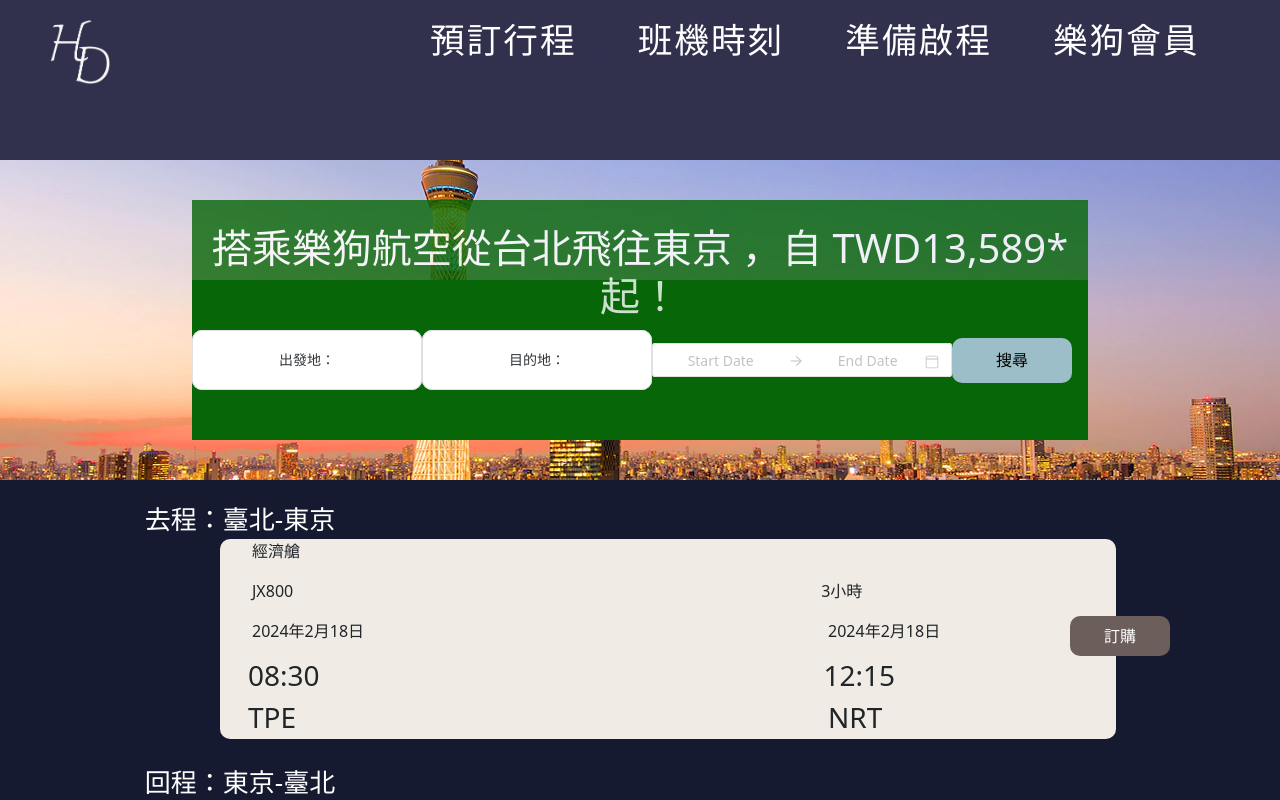
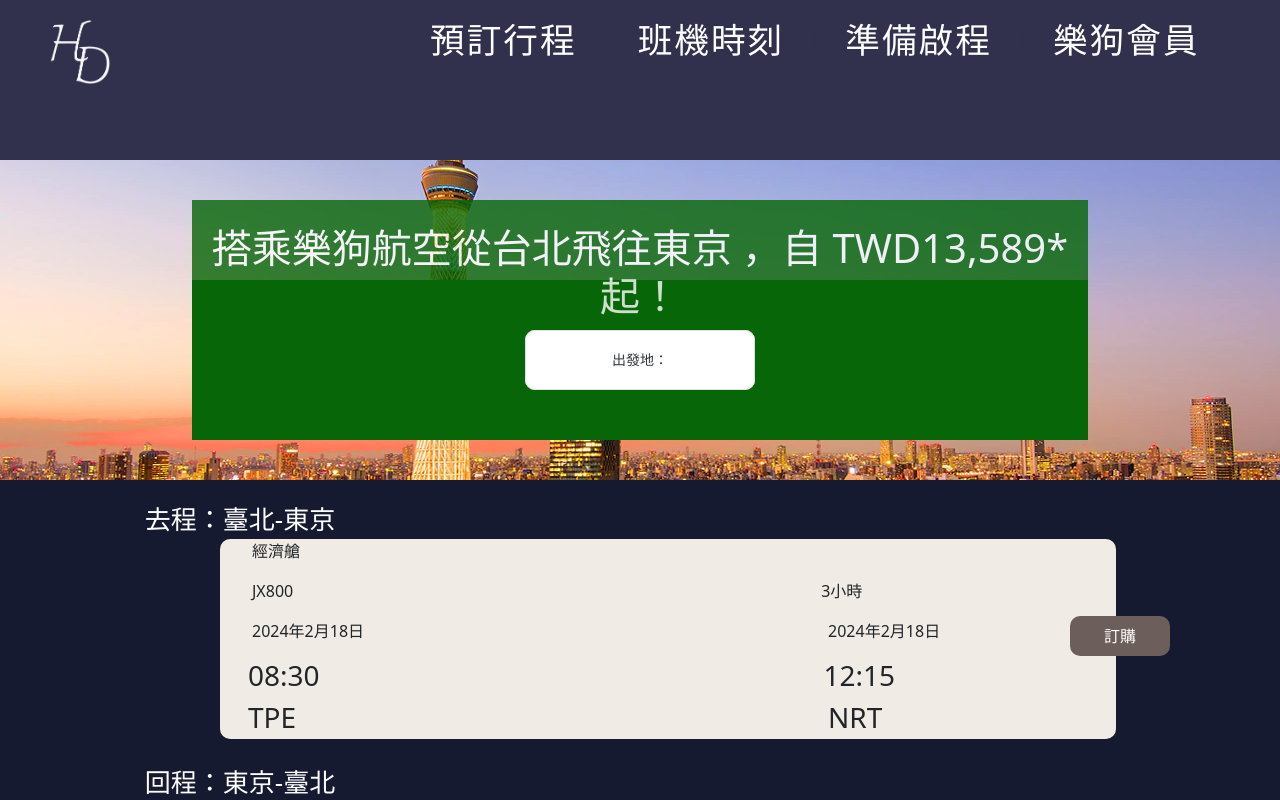
Before and after one commit to xiaxia0321/TWNO1AIR, a Vue app: page /LocationTokyo in a window 1280 px wide. Shown: the top 800 px of the page. Built offline with nearby package versions, Linux system fonts and the light colour scheme.

Commit message:
1/23 9:37

```diff
--- a/src/stores/counter.js
+++ b/src/stores/counter.js
@@ -99,7 +99,11 @@ export default defineStore("counter", {
         },
         goSFO() {
             this.$router.push('/LocationSFO')
+        },
+        setLocation(num){
+            this.planeSearchArr.departureLocation = num ;
         }
+
     }
 }
 )
--- a/src/views/LocationSingapore.vue
+++ b/src/views/LocationSingapore.vue
@@ -1,7 +1,8 @@
 <script>
 import { defineComponent, ref } from 'vue'
 import { NDropdown, NButton, NDatePicker } from 'naive-ui'
-
+import { mapState, mapActions } from 'pinia'
+import counter from '../stores/counter'
 export default defineComponent({
     data() {
         return {
--- a/src/views/LocationTokyo.vue
+++ b/src/views/LocationTokyo.vue
@@ -1,18 +1,19 @@
 <script>
 import { defineComponent, ref } from 'vue'
 import { NDropdown, NButton, NDatePicker } from 'naive-ui'
-
+import { mapState, mapActions } from 'pinia'
+import counter from '../stores/counter'
 export default defineComponent({
     data() {
         return {
             start: "",
-            end: "",
+            location:"",
             options: [
-                {
-                    label: "台北, 台灣, TPE, Taiwan Taoyuan International Airport",
-                    key: "台北, 台灣, TPE, Taiwan Taoyuan International Airport",
-                    disabled: false
-                },
+                // {
+                //     label: "台北, 台灣, TPE, Taiwan Taoyuan International Airport",
+                //     key: "台北, 台灣, TPE, Taiwan Taoyuan International Airport",
+                //     disabled: false
+                // },
                 {
                     label: "洛杉磯 (美國), LAX, Los Angeles International Airport",
                     key: "洛杉磯 (美國), LAX, Los Angeles International Airport",
@@ -54,16 +55,11 @@ export default defineComponent({
                     key: "澳門, 澳門, MFM, Macau International Airport"
                 },
             ],
-            range: ""
         }
     },
     methods: {
         handleSelect(key) {
             this.start = key
-            // if (!key.includes('台灣')) {
-            //     this.options = this.options.filter(option => option.key.includes('台灣'));//當出發地不是台灣的時候，將目的地過濾為台灣
-            //     // this.end = '';
-            // }
             if(key.includes ("洛杉磯, 美國, LA")){
                 this.$router.push('/LocationLA')
             }
@@ -98,39 +94,6 @@ export default defineComponent({
             // }
             // console.log(this.data.option);
         },
-        handleSelectTwo(key) {
-            this.end = key
-            // if (!key.includes('台灣')) {
-            //     this.options = this.options.filter(option => option.key.includes('台灣'));
-            // }
-            if(key.includes ("洛杉磯, 美國, LAX")){
-                this.$router.push('/LocationLA')
-            }
-            if(key.includes ("舊金山, 美國, SFO")){
-                this.$router.push('/LocationSFO')
-            }
-            if(key.includes ("函館, 日本, HKD")){
-                this.$router.push('/LocationHakodate')
-            }
-            if(key.includes ("大阪, 日本, KIX")){
-                this.$router.push('/LocationKyoto')
-            }
-            if(key.includes ("沖繩, 日本, OKA")){
-                this.$router.push('/LocationOkinawa')
-            }
-            if(key.includes ("胡志明市, 越南, SGN")){
-                this.$router.push('/LocationHoChiMinh')
-            }
-            if(key.includes ("曼谷, 泰國, BKK")){
-                this.$router.push('/LocationBangkok')
-            }
-            if(key.includes ("新加坡, 新加坡, SIN")){
-                this.$router.push('/LocationSingapore')
-            }
-            if(key.includes ("澳門, 澳門, MFM")){
-                this.$router.push('/LocationMacao')
-            }
-        },
         search() {
             let departureDate = document.getElementById("departureDate")
             let arrivalDate = document.getElementById("arrivalDate")
@@ -155,11 +118,22 @@ export default defineComponent({
                 console.log(data);
             })
         },
+        data(){
+            this.$router.push('/AirTime')
+        },
+        ...mapActions(counter,['setLocation'])
+    },
+    computed: {
+        ...mapState(counter,['planeSearchArr'])
     },
     components: {
         NDropdown,
         NButton,
         NDatePicker,
+    },
+    mounted() {
+        this.setLocation("東京")
+        console.log(this.planeSearchArr.departureLocation);
     },
 });
 </script>
@@ -169,20 +143,10 @@ export default defineComponent({
             <br>
             <h1>搭乘樂狗航空從台北飛往東京 ，自 TWD13,589* 起！</h1>
         </div>
-        <!-- <select>
-                <option value="">單程</option>
-                <option value="">來回</option>
-            </select> -->
         <div class="condition">
             <n-dropdown trigger="hover" :options="options" @select="handleSelect">
                 <n-button>出發地：{{ start }}</n-button>
             </n-dropdown>
-            <n-dropdown trigger="hover" :options="options" @select="handleSelectTwo">
-                <n-button>目的地：{{ end }}</n-button>
-            </n-dropdown>
-            <n-date-picker v-model:value="range" type="daterange" clearable />
-            <!-- <pre>{{ JSON.stringify(range) }}</pre> -->
-            <button type="button" class="searchBtn">搜尋</button>
         </div>
 
     </div>
```
Also changed, not shown: src/views/Login.vue (+0 -36 lines).
